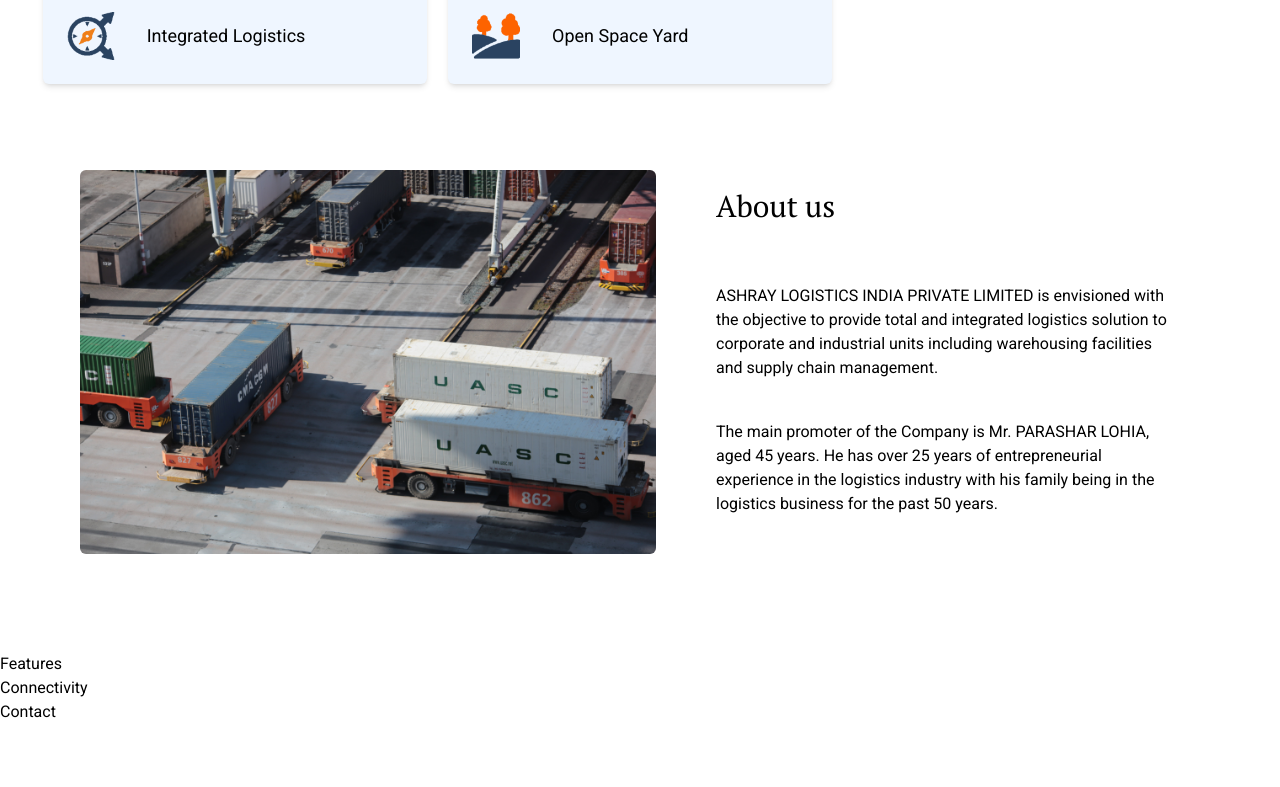
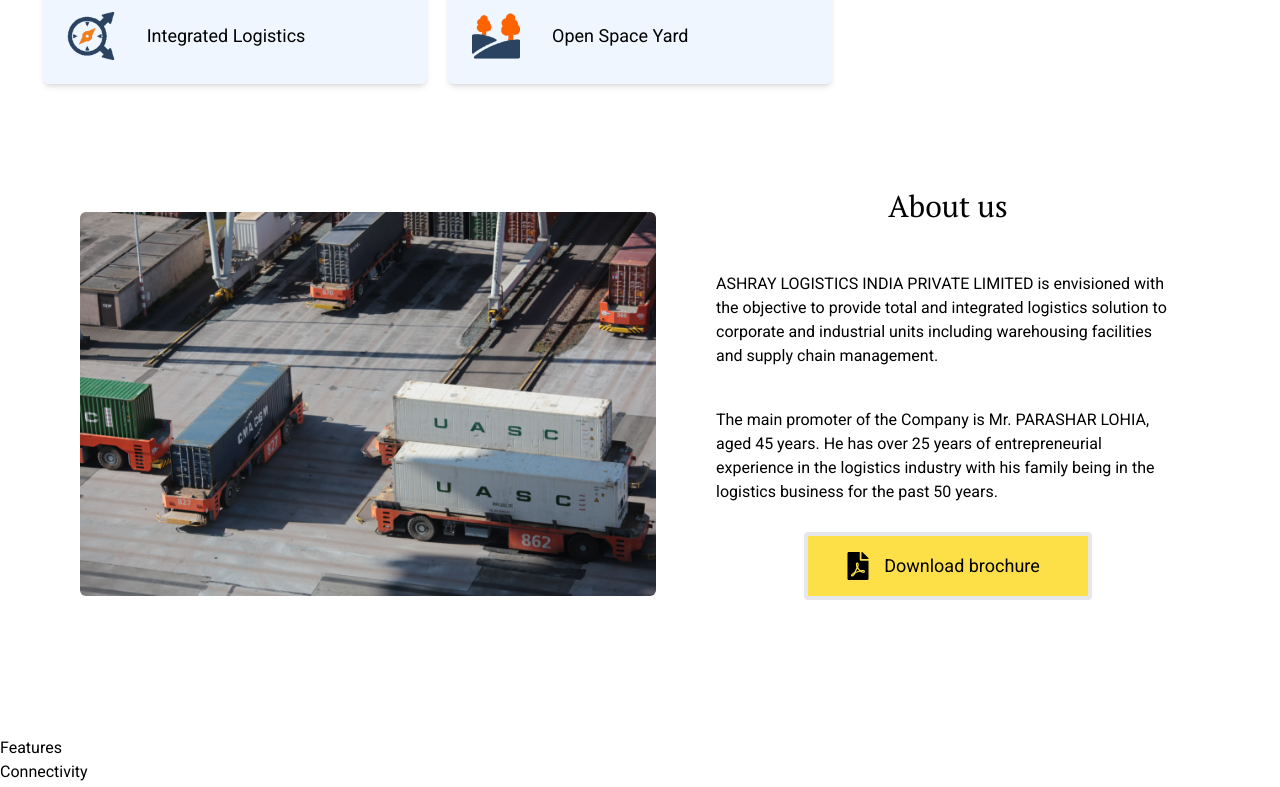
Before and after one commit to neerajprabhuram/ashray, a React (Create React App) app: page / in a window 1280 px wide. Shown: the part 492-1279 px from the top of the page. Before the commit the page ends 1216 px from the top, so only its background shows below. Built offline with nearby package versions, Linux system fonts and the light colour scheme.

Commit message:
added brochure

```diff
--- a/src/assets/index.js
+++ b/src/assets/index.js
@@ -8,3 +8,4 @@
 export {default as truck} from './truck.png'
 export {default as warehouse} from './warehouse.png'
 export {default as logistics} from './logistics.jpg'
+export {default as brochure} from './brochure.pdf'
--- a/src/containers/About.js
+++ b/src/containers/About.js
@@ -1,26 +1,40 @@
-import { logistics } from '../assets'
+import { logistics, brochure } from '../assets'
+import { FaFilePdf } from 'react-icons/fa'
 
 const About = () => {
   return (
     <div class="mb-10 flex flex-col items-center p-4 sm:px-8 lg:px-20 xl:flex-row-reverse">
-      <div class='md:mb-10 xl:ml-10'>
-        <h1 class="mb-10 text-center font-PTSerif text-3xl xl:text-left m-5">About us</h1>
-        <div class='md:flex xl:flex-col'>
-          <p class="m-5 text-center flex-1 md:text-left ">
+      <div class=" md:mb-10 xl:ml-10">
+        <h1 class="m-5 mb-7 text-center font-PTSerif text-3xl">
+          About us
+        </h1>
+        <div class="md:flex xl:flex-col">
+          <p class="m-5 flex-1 text-center md:text-left ">
             ASHRAY LOGISTICS INDIA PRIVATE LIMITED is envisioned with the
             objective to provide total and integrated logistics solution to
             corporate and industrial units including warehousing facilities and
             supply chain management.
           </p>
-          <p class="m-5 mb-10 text-center flex-1 md:text-left">
+          <p class="m-5 mb-7 flex-1 text-center md:text-left">
             The main promoter of the Company is Mr. PARASHAR LOHIA, aged 45
             years. He has over 25 years of entrepreneurial experience in the
             logistics industry with his family being in the logistics business
             for the past 50 years.
           </p>
         </div>
+        <div class="border-4 m-auto mb-10 flex w-56 cursor-pointer items-center justify-center rounded bg-yellow-300 p-4 md:w-72">
+          <FaFilePdf size={28} />
+          <a href={brochure} target="_blank">
+            <button class="mx-3 text-black md:text-lg">
+              Download brochure
+            </button>
+          </a>
+        </div>
       </div>
-      <img src={logistics} class="mb-10 max-w-sm rounded-md sm:max-w-md md:max-w-xl " />
+      <img
+        src={logistics}
+        class="mb-10 max-w-sm rounded-md sm:max-w-md md:max-w-xl "
+      />
     </div>
   )
 }
--- a/src/containers/Navbar.js
+++ b/src/containers/Navbar.js
@@ -17,7 +17,7 @@
         onClick={() => {
           setToggleMenu(false)
         }}
-        class="mx-8 my-4 cursor-pointer  rounded bg-yellow-300 px-6 py-2 text-black sm:mx-6 md:text-lg"
+        class="mx-8 my-4 cursor-pointer rounded bg-yellow-300 px-6 py-2 text-black sm:mx-6 md:text-lg"
       >
         Contact
       </a>
```
Also changed, not shown: 1 other file (tests, documents, lock files or other folders).
